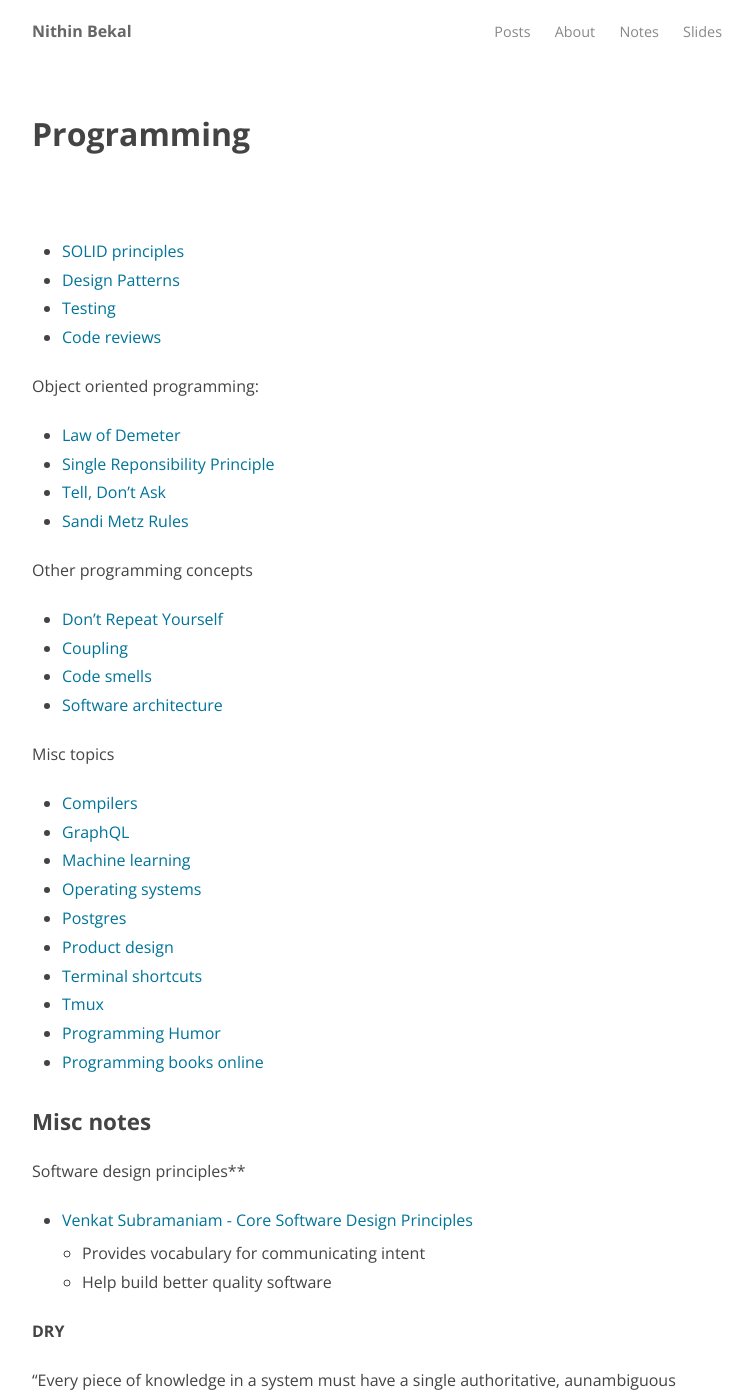
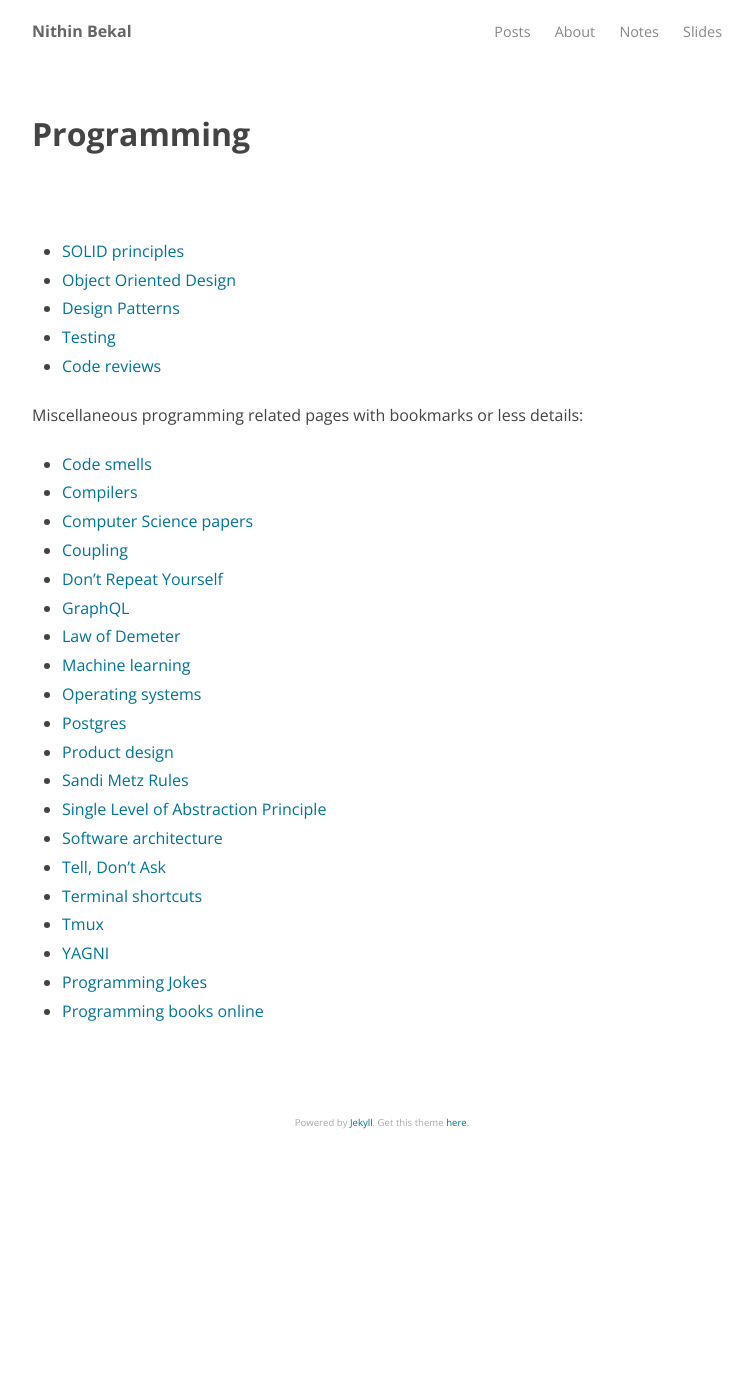
Before and after one commit to nithinbekal/nithinbekal.github.io, a Jekyll site: the page built from notes/programming.md, in a window 1280 px wide and 1400 px high. Shown: the whole window, without its empty margins (258-1010 px from the left). Built offline with Jekyll 4.4.1, drawn with Linux system fonts in a browser that asks for light colours; some of the changed text lies outside the part shown.

Commit message:
Organize notes on OOP

```diff
--- a/notes/programming.md
+++ b/notes/programming.md
@@ -3,65 +3,31 @@ layout: page
 title: "Programming"
 ---
 
-- [SOLID principles](/notes/solid)
-- [Design Patterns](/notes/design-patterns)
+- [SOLID principles](/notes/solid/)
+- [Object Oriented Design](/notes/object-oriented-design/)
+- [Design Patterns](/notes/design-patterns/)
 - [Testing](/notes/testing/)
 - [Code reviews](/notes/code-reviews/)
 
-Object oriented programming:
+Miscellaneous programming related pages with bookmarks or less details:
 
+- [Code smells](/notes/code-smells)
+- [Compilers](/notes/compilers/)
+- [Computer Science papers](/notes/papers/)
+- [Coupling](/notes/coupling/)
+- [Don't Repeat Yourself](/notes/dry/)
+- [GraphQL](/notes/graphql/)
 - [Law of Demeter](/notes/demeter/)
-- [Single Reponsibility Principle](/notes/single-responsibility-principle/)
-- [Tell, Don't Ask](/notes/tell-dont-ask/)
-- [Sandi Metz Rules](/notes/sandi-metz-rules/)
-
-Other programming concepts
-
-- [Don't Repeat Yourself](/notes/dry/)
-- [Coupling](/notes/coupling/)
-- [Code smells](/notes/code-smells)
-- [Software architecture](/notes/architecture/)
-
-Misc topics
-
-- [Compilers](/notes/compilers/)
-- [GraphQL](/notes/graphql/)
 - [Machine learning](/notes/machine-learning/)
 - [Operating systems](/notes/os/)
 - [Postgres](/notes/postgres/)
 - [Product design](/notes/product-design/)
+- [Sandi Metz Rules](/notes/sandi-metz-rules/)
+- [Single Level of Abstraction Principle](/notes/single-level-of-abstraction/)
+- [Software architecture](/notes/architecture/)
+- [Tell, Don't Ask](/notes/tell-dont-ask/)
 - [Terminal shortcuts](/notes/terminal-shortcuts/)
 - [Tmux](/notes/tmux/)
-- [Programming Humor](/notes/programming-humor/)
+- [YAGNI](/notes/yagni/)
+- [Programming Jokes](/notes/programming-humor/)
 - [Programming books online](/notes/programming-books/)
-
-### Misc notes
-
-Software design principles**
-
-- [Venkat Subramaniam - Core Software Design Principles](https://vimeo.com/97541185)
-  - Provides vocabulary for communicating intent
-  - Help build better quality software
-
-**DRY**
-
-"Every piece of knowledge in a system must have
-a single authoritative, aunambiguous representation."
-
-- Don't repeat yourself
-- First introduced in Pragmatic Programmer book
-
-**YAGNI**
-
-- You Ain't Gonna Need It (yet)
-- Postpone decisions until you understand the problem better
-
-**Single level of abstraction (SLAP) principle**
-
-- Each method should have a single level of abstraction
-- aka. Compose method pattern
-
-**Tell, Don't Ask**
-
-- Tell your code to do something, don't ask it for internal state
-- Avoid low level details
```
Also changed, not shown: notes/dependency-inversion.md (added, +9 -0 lines), notes/interface-segregation-principle.md (added, +16 -0 lines), notes/liskov-substitution.md (added, +11 -0 lines), notes/object-oriented-design.md (added, +79 -0 lines), notes/single-level-of-abstraction.md (added, +8 -0 lines), notes/solid.md (+13 -11 lines), notes/tell-dont-ask.md (+3 -0 lines), notes/yagni.md (added, +8 -0 lines).
